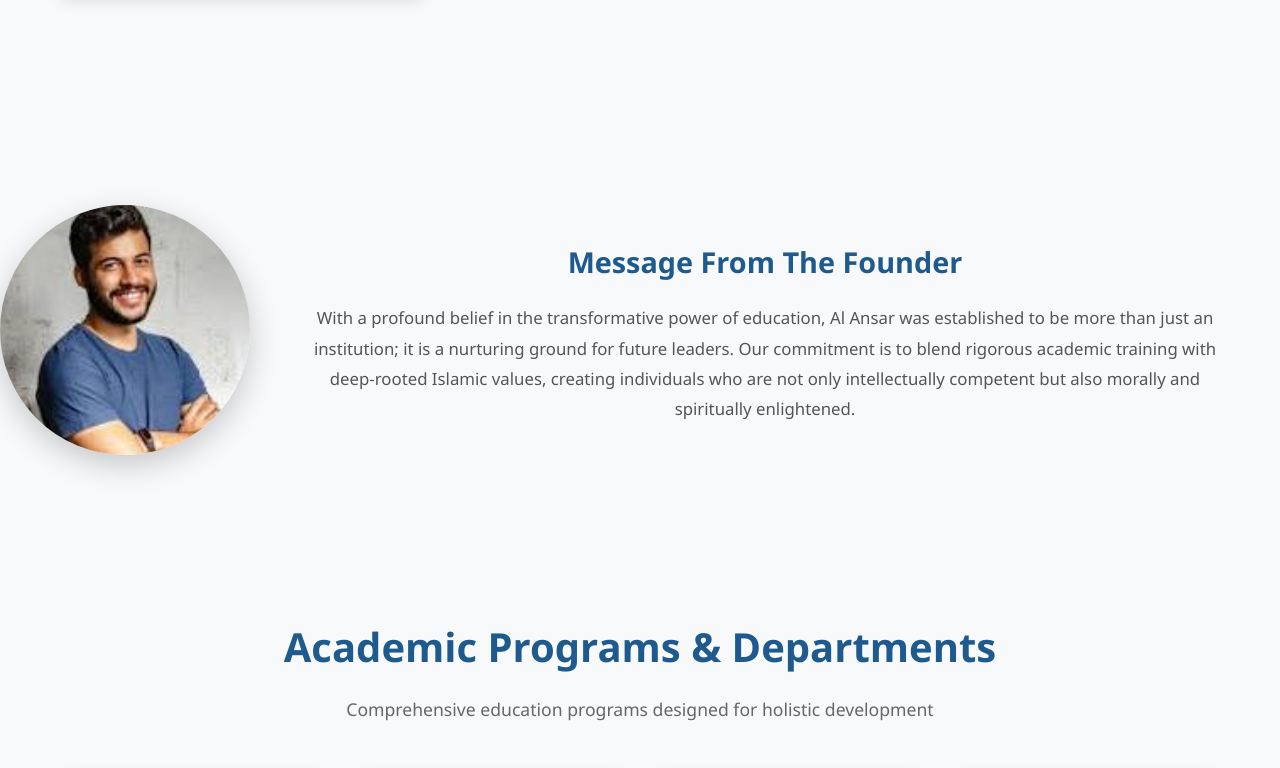
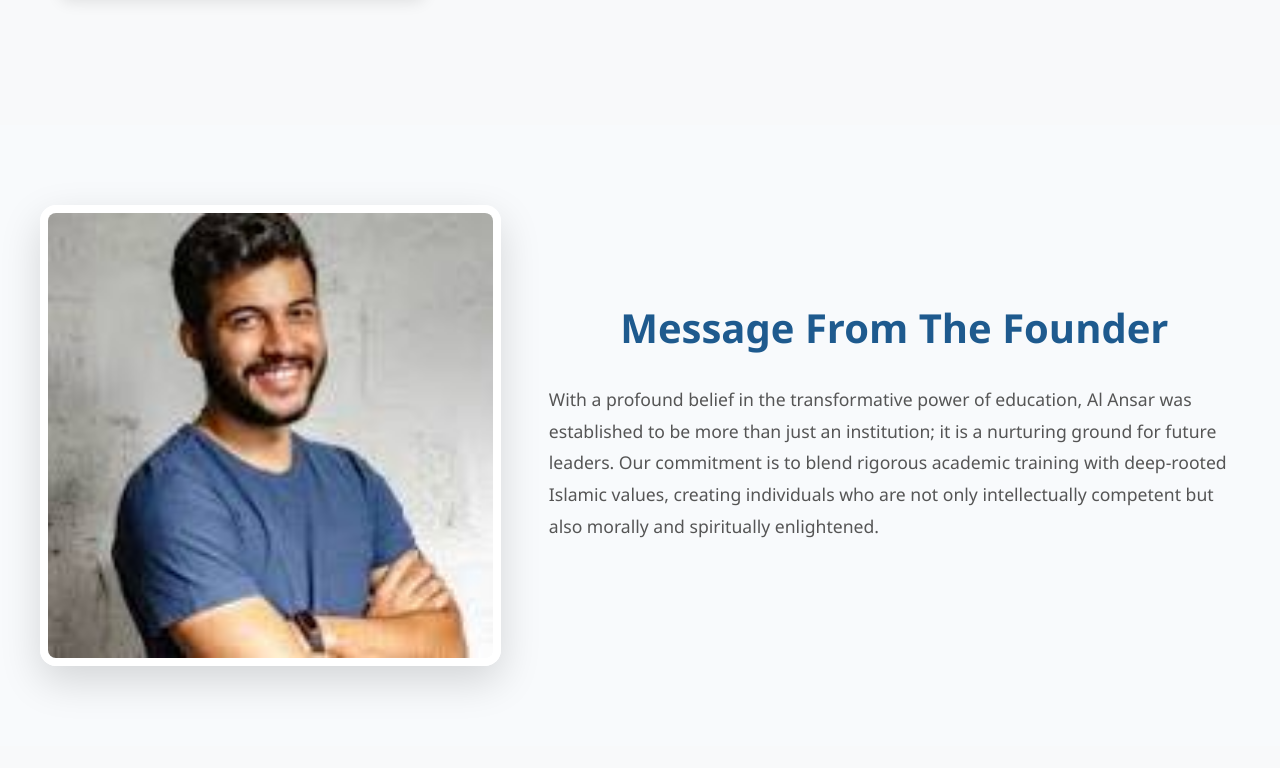
Before and after one commit to shibilikds/al-ansar-pandikkad1, a plain HTML site: page main/index.html in a window 1280 px wide. Shown: the part 2827-3595 px from the top of the page. Drawn offline with Linux system fonts and the light colour scheme; a script that the page names is missing.

Commit message:
Update CSS styles and add new image

```diff
--- a/main/ANSAR.CSS
+++ b/main/ANSAR.CSS
@@ -520,41 +520,94 @@
     font-weight: 600;
 }
 
-/* Founder Section */
+d {
+    display: grid;
+    max-width: 1200px;
+    margin: 0 auto;
+    align-items: center;
+    gap: 3rem;
+}
+
+/* General fix for horizontal scroll */
+body,
+html {
+    overflow-x: hidden;
+}
+
+/* Redesigned Founder Section for Responsiveness */
 .founder-section {
-    padding: 5rem 0;
-    background: var(--light-color);
+    padding: 5rem 1rem;
+    background: #f8fafc;
+    /* A very light gray background */
 }
 
 .founder-grid {
     display: grid;
-    grid-template-columns: 1fr auto 1fr;
+    max-width: 1200px;
+    margin: 0 auto;
+    align-items: center;
     gap: 3rem;
-    align-items: center;
-    text-align: center;
+}
+
+/* Desktop View (വലിയ സ്ക്രീനുകൾ) */
+@media (min-width: 992px) {
+    .founder-grid {
+        grid-template-columns: 1fr 1.5fr;
+    }
+}
+
+/* Mobile View (ചെറിയ സ്ക്രീനുകൾ) */
+@media (max-width: 991px) {
+    .founder-grid {
+        grid-template-columns: 1fr;
+        text-align: center;
+    }
+}
+
+.founder-image-wrapper {
+    position: relative;
 }
 
 .founder-image img {
-    width: 250px;
-    height: 250px;
+    width: 500px;
+    /* ++ ചിത്രത്തിന്റെ വലുപ്പം 500px ആക്കി ++ */
+    height: auto;
+    /* അനുപാതം നിലനിർത്താൻ */
+    aspect-ratio: 1 / 1;
+    /* സമചതുരമാക്കാൻ */
+    max-width: 100%;
+    /* ചെറിയ സ്ക്രീനുകളിൽ പുറത്തേക്ക് പോകാതിരിക്കാൻ */
     object-fit: cover;
-    border-radius: 50%;
-    box-shadow: 0 10px 30px rgba(0, 0, 0, 0.2);
+    border-radius: 1rem;
+    box-shadow: 0 15px 40px rgba(0, 0, 0, 0.15);
     margin: 0 auto;
     display: block;
+    border: 8px solid white;
 }
 
-.founder-content {
-    font-size: 1.05rem;
+.founder-content .section-title {
+    color: var(--primary-color);
+    font-size: 2.5rem;
+    font-weight: 700;
+    margin-bottom: 1.5rem;
+}
+
+.founder-content p {
+    font-size: 1.1rem;
     color: #555;
     line-height: 1.8;
+    margin-bottom: 2rem;
 }
 
-.founder-content h2 {
+.founder-content .vision-mission h3 {
+    font-size: 1.5rem;
+    font-weight: 600;
     color: var(--primary-color);
     margin-bottom: 1rem;
-    font-size: 1.8rem;
+    border-left: 4px solid var(--primary-color);
+    padding-left: 1rem;
 }
+
 
 
 /* Programs Section */
```
Also changed, not shown: 1 other file.
